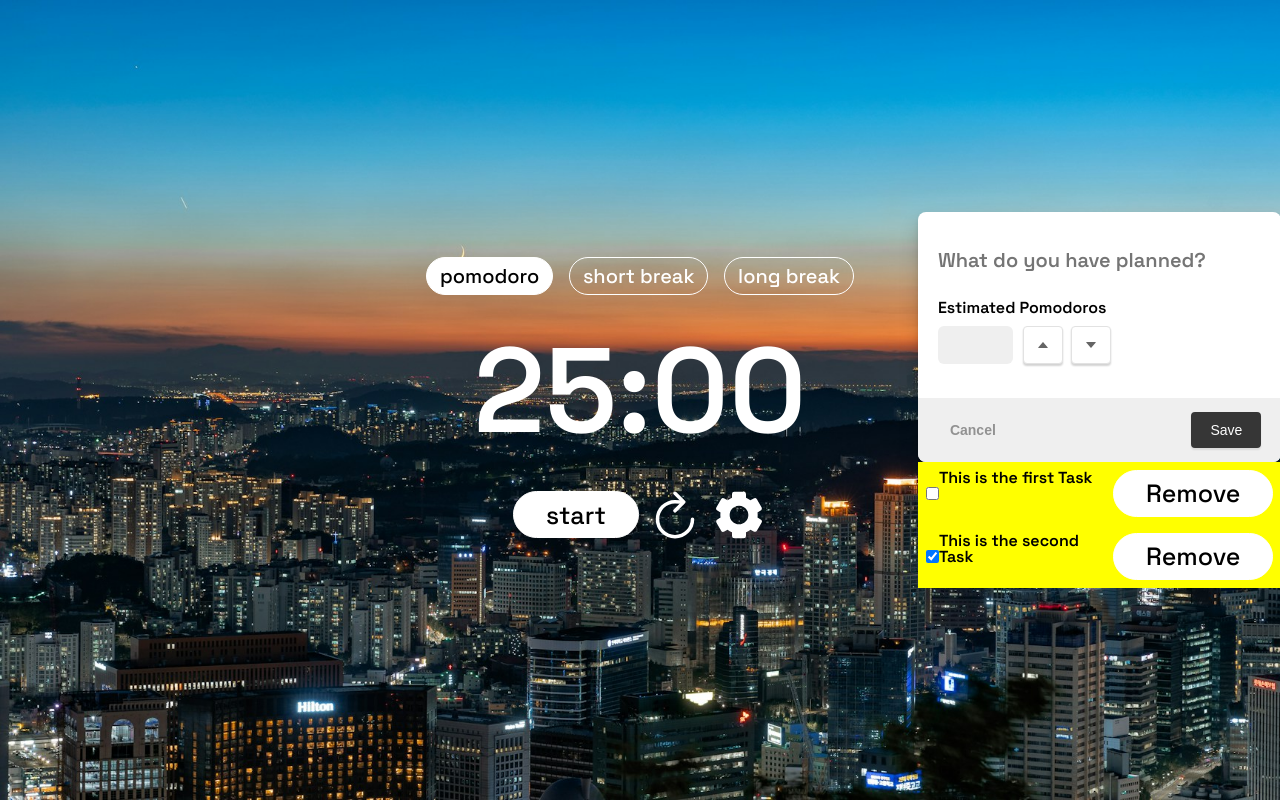
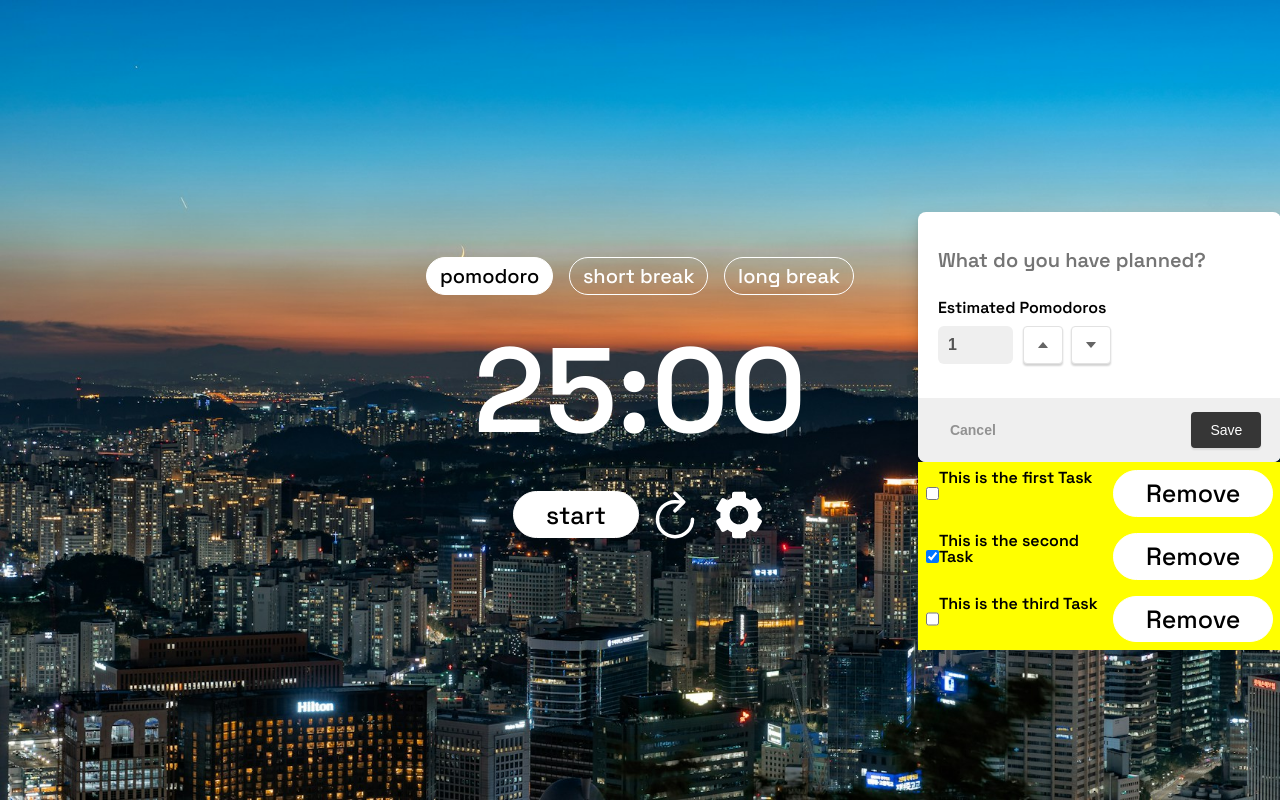
Before and after one commit to Jans3n/Pomodoro, a React (Vite) app: page / in a window 1280 px wide. Both pictures are taken after a click on the button "Add Task". Built offline with nearby package versions, Linux system fonts and the light colour scheme.

Commit message:
Able to add task

```diff
--- a/src/components/Tasks/TaskList.jsx
+++ b/src/components/Tasks/TaskList.jsx
@@ -9,22 +9,16 @@ function Tasks() {
 
   const [taskText, setTaskText] = useState('');
   const [tasks, setTasks] = useState([
-    {
-      id: 1,
-      text: "This is the first Task",
-      completed: false,
-    },
-    {
-      id: 2,
-      text: "This is the second Task",
-      completed: true,
-    }
+    { id: 1, text: "This is the first Task", pomodoros: 1, completed: false },
+    { id: 2, text: "This is the second Task", pomodoros: 2, completed: true },
+    { id: 3, text: "This is the third Task", pomodoros: 4, completed: false }
   ])
 
-  const addTask = (text) => {
+  const addTask = (text, pomodoros) => {
     const newTask = {
       id: Date.now(),
       text: text,
+      pomodoros,
       completed: false
     };
     setTasks([...tasks, newTask])
@@ -53,11 +47,8 @@ function Tasks() {
   return (
     <>
       <div className='TaskContainer'>
-        {/* <h1 className="title">Tasks</h1> */}
-        {/* <TaskHeader /> */}
         <TaskInputField
-          name={'Add Task'}
-          />
+          addTask = {addTask}/>
         {/* <CustomButton name="Add Task" onClick={() => addTask(taskText)}/>
         <input type="text" value={taskText} onChange={(e) => setTaskText(e.target.value)}/> */}
         {/* <div> */}
--- a/src/components/UI/TaskInputField.jsx
+++ b/src/components/UI/TaskInputField.jsx
@@ -3,7 +3,7 @@ import './TaskInputField.css'
 import AddIcon from '../icons/AddIcon';
 import TaskMenu from './TaskMenu';
 
-function TaskInputField({name, onClick}) {
+function TaskInputField({addTask}) {
 
   const [taskText, setTaskText] = useState('');
   const [openedTaskMenu, setOpenedTaskMenu] = useState(false)
@@ -14,20 +14,9 @@ function TaskInputField({name, onClick}) {
 
   return (
     <>
-        {/* <input
-          type="text"
-          value={taskText}
-          onChange={(e) => setTaskText(e.target.value)}
-          className='inputField'/>
-        <button onClick={onClick} className='inputButton'>{name}</button> */}
         {
           openedTaskMenu ? (
-          // <input
-          //   type="text"
-          //   value={taskText}
-          //   onChange={(e) => setTaskText(e.target.value)}
-          //   className='inputField'/>
-            <TaskMenu />
+            <TaskMenu onClose={handleTaskMenu} addTask={addTask}/>
           ) : (
             <button
               onClick={handleTaskMenu}
--- a/src/components/UI/TaskMenu.css
+++ b/src/components/UI/TaskMenu.css
@@ -9,7 +9,7 @@
   animation: 0.1s ease-in-out 0s 1 normal none running expand;
   display: flex;
   flex-direction: column;
-  /* padding: 20px; */
+
 }
 
 .TaskInformation{
--- a/src/components/UI/TaskMenu.jsx
+++ b/src/components/UI/TaskMenu.jsx
@@ -5,15 +5,27 @@ import ArrowUpIcon from '../icons/ArrowUpIcon'
 import ArrowDownIcon from '../icons/ArrowDownIcon';
 import CustomButton from './CustomButton';
 
-function TaskMenu({name, onClick}) {
+function TaskMenu({onClose, addTask}) {
 
   const [taskText, setTaskText] = useState('');
-  const [pomodoroInputValue, setPomodoroInputValue] = useState('')
+  const [pomodoroInputValue, setPomodoroInputValue] = useState(1)
+
+  const handleSaveTask = () => {
+    // Logic to save the task goes here
+    console.log('Task saved:', taskText, pomodoroInputValue);
+    addTask(taskText, pomodoroInputValue)
+    onClose();
+  };
+
+  const handleCancelTask = () => {
+    setTaskText('');
+    setPomodoroInputValue(1);
+    onClose();
+  };
 
   const handlePomodoroInputChange = (e) => {
     const inputValue = e.target.value;
-
-    if (/^\d{0,2}$/.test(inputValue) && (inputValue === '' || parseInt(inputValue) <= 24)) {
+    if (/^\d{0,2}$/.test(inputValue) && (inputValue === '' || parseInt(inputValue) <= 24 && parseInt(inputValue) >= 1)) {
       setPomodoroInputValue(inputValue);
     }
   };
@@ -23,6 +35,25 @@ function TaskMenu({name, onClick}) {
       e.preventDefault();
     }
   };
+
+  const incrementPomodoroValue = () => {
+    const currentValue = Number(pomodoroInputValue);
+    if (currentValue < 24){
+      setPomodoroInputValue(currentValue + 1)
+    }
+  }
+
+  const decrementPomodoroValue = () => {
+    const currentValue = Number(pomodoroInputValue);
+    if (currentValue > 0){
+      setPomodoroInputValue(currentValue - 1)
+    }
+  }
+
+  const test = () => {
+    console.log(pomodoroInputValue)
+    console.log(Number(pomodoroInputValue))
+  }
 
   const buttonStyle = {
     textAlign: 'center',
@@ -52,7 +83,7 @@ function TaskMenu({name, onClick}) {
           <div className='PomodorosRequiredContainer'>
             <p>Estimated Pomodoros</p>
             <div className='PomodoroCounter'>
-              <input type="number" min="0" step="1" max="100"
+              <input type="number" min="1" step="1" max="100"
                 onKeyDown={handleKeyDown}
                 onChange={handlePomodoroInputChange}
                 value={pomodoroInputValue}
@@ -60,13 +91,13 @@ function TaskMenu({name, onClick}) {
               <div className='EstimatedPomodorosButtons'>
                 <IconButton
                 icon={<ArrowUpIcon/>}
-                onClick={() => alert("settings clicked")}
+                onClick={() => incrementPomodoroValue()}
                 shouldSpin={false}
                 style={buttonStyle}
               />
               <IconButton
                 icon={<ArrowDownIcon/>}
-                onClick={() => alert("settings clicked")}
+                onClick={() => decrementPomodoroValue()}
                 shouldSpin={false}
                 style={buttonStyle}
               />
@@ -76,8 +107,8 @@ function TaskMenu({name, onClick}) {
           </div>
         </div>
         <div className='TaskButtons'>
-          <button className='CancelTaskButton'>Cancel</button>
-          <button className='SaveTaskButton'>Save</button>
+          <button className='CancelTaskButton' onClick={handleCancelTask}>Cancel</button>
+          <button className='SaveTaskButton' onClick={handleSaveTask}>Save</button>
         </div>
       </div>
     </>
```
